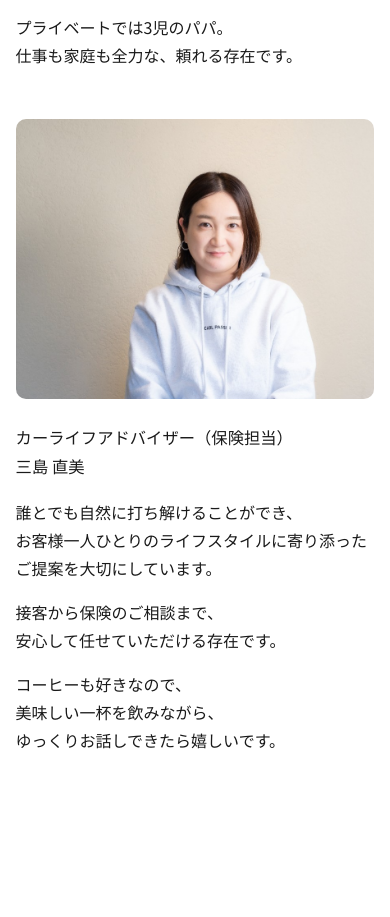
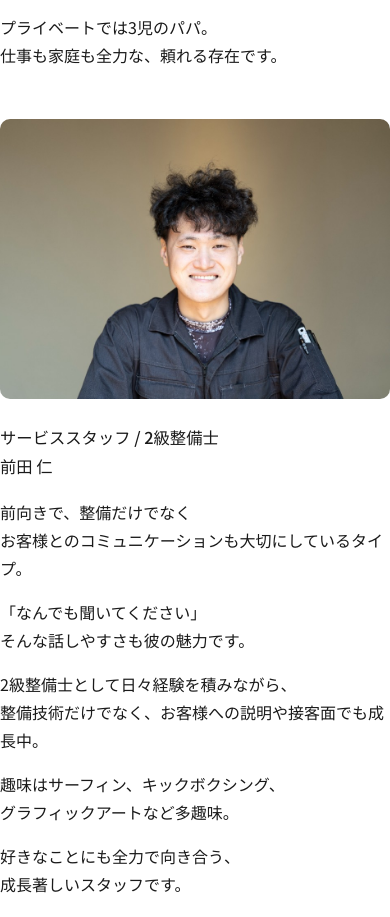
Before and after one commit to CARLPASSER/carlpasser-web, a plain HTML site: page about.html in a window 390 px wide. Shown: the part 3574-4491 px from the top of the page. Drawn offline with Linux system fonts and the light colour scheme; a web font is replaced by a local one.

Commit message:
Add new staff profile section

```diff
--- a/about.html
+++ b/about.html
@@ -180,6 +180,35 @@
 
             <div class="about-profile">
                 <div class="about-profile-image fade-up">
+                    <img src="photo/maeda-jin.png" alt="サービススタッフ 前田 仁">
+                </div>
+                <div class="about-profile-text fade-up">
+                    <p class="about-profile-name">サービススタッフ / 2級整備士<br>前田 仁</p>
+                    <p class="brand-text">
+                        前向きで、整備だけでなく<br>
+                        お客様とのコミュニケーションも大切にしているタイプ。
+                    </p>
+                    <p class="brand-text">
+                        「なんでも聞いてください」<br>
+                        そんな話しやすさも彼の魅力です。
+                    </p>
+                    <p class="brand-text">
+                        2級整備士として日々経験を積みながら、<br>
+                        整備技術だけでなく、お客様への説明や接客面でも成長中。
+                    </p>
+                    <p class="brand-text">
+                        趣味はサーフィン、キックボクシング、<br>
+                        グラフィックアートなど多趣味。
+                    </p>
+                    <p class="brand-text">
+                        好きなことにも全力で向き合う、<br>
+                        成長著しいスタッフです。
+                    </p>
+                </div>
+            </div>
+
+            <div class="about-profile">
+                <div class="about-profile-image fade-up">
                     <img src="photo/mishima-naomi.png" alt="カーライフアドバイザー 三島 直美">
                 </div>
                 <div class="about-profile-text fade-up">
--- a/style.css
+++ b/style.css
@@ -3103,10 +3103,39 @@ textarea.form-control {
 
     .about-staff-group {
         gap: 34px;
+        width: 100%;
+        max-width: 100%;
+        overflow: hidden;
+        box-sizing: border-box;
     }
 
     .about-staff-group .about-profile {
         gap: 24px;
+        width: 100%;
+        max-width: 100%;
+        min-width: 0;
+    }
+
+    .about-staff-group .about-profile-image {
+        width: 100%;
+        max-width: 100%;
+        min-width: 0;
+        overflow: hidden;
+    }
+
+    .about-staff-group .about-profile-image img {
+        width: 100%;
+        max-width: 100%;
+        display: block;
+        object-fit: cover;
+        object-position: center 20%;
+    }
+
+    .about-staff-group .about-profile-name,
+    .about-staff-group .brand-text {
+        max-width: 100%;
+        overflow-wrap: anywhere;
+        word-break: normal;
     }
 
     .about-company-item {
```
Also changed, not shown: photo/maeda-jin.png (added).
